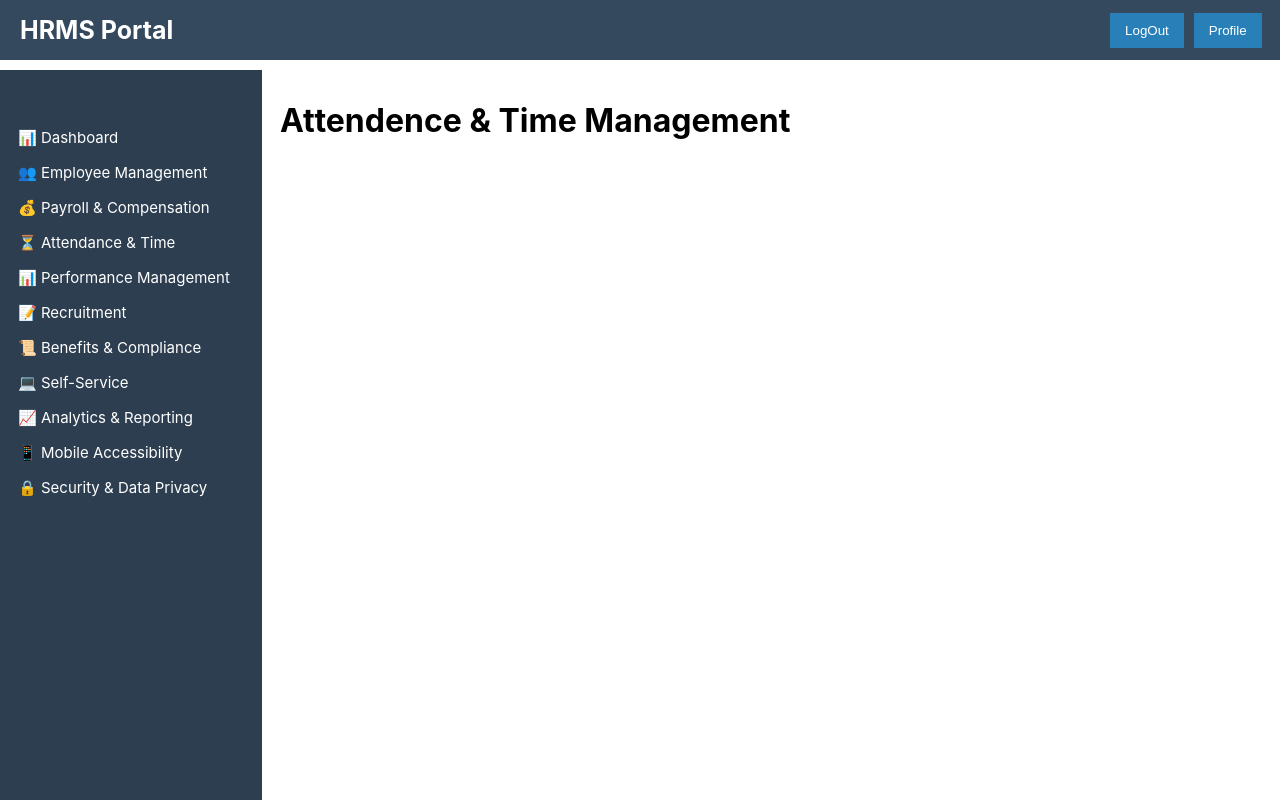
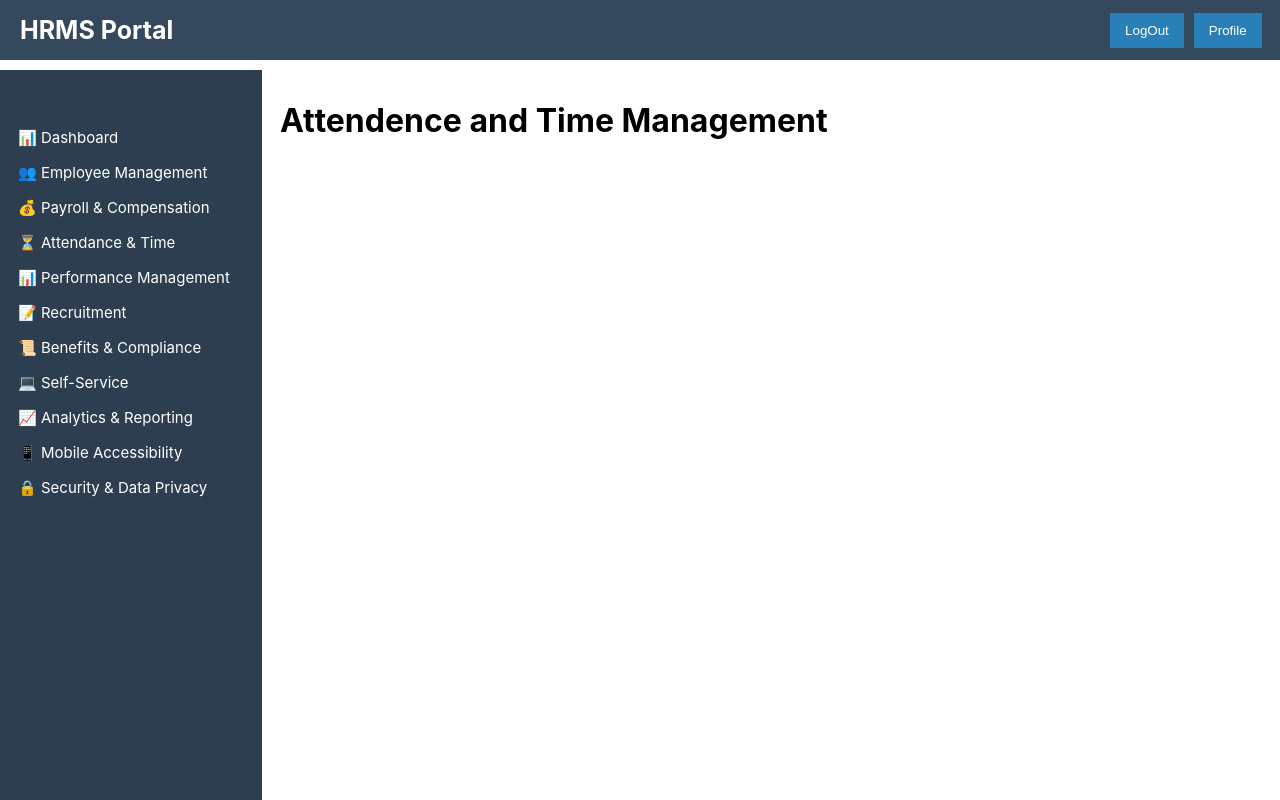
Before and after one commit to gousiyaprismire/HRMS_Frontend, a React (Create React App) app: page /attendance in a window 1280 px wide. Built offline with nearby package versions, Linux system fonts and the light colour scheme.

Commit message:
file uploaded

```diff
--- a/src/Components/AttendanceTime/AttendanceTime.js
+++ b/src/Components/AttendanceTime/AttendanceTime.js
@@ -3,7 +3,7 @@ import React from 'react'
 function AttendanceTime() {
   return (
     <div>
-      <h1>Attendence & Time Management</h1>
+      <h1>Attendence and Time Management</h1>
     </div>
   )
 }
```
